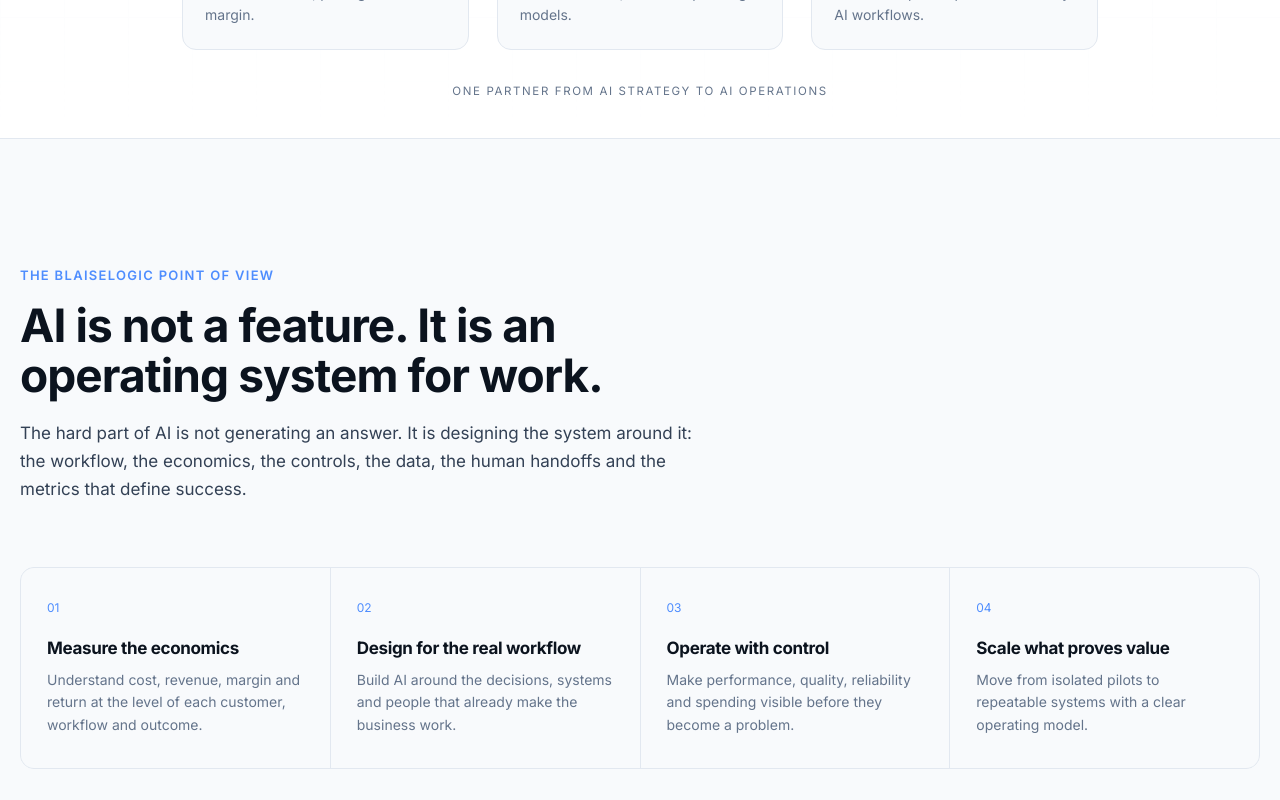
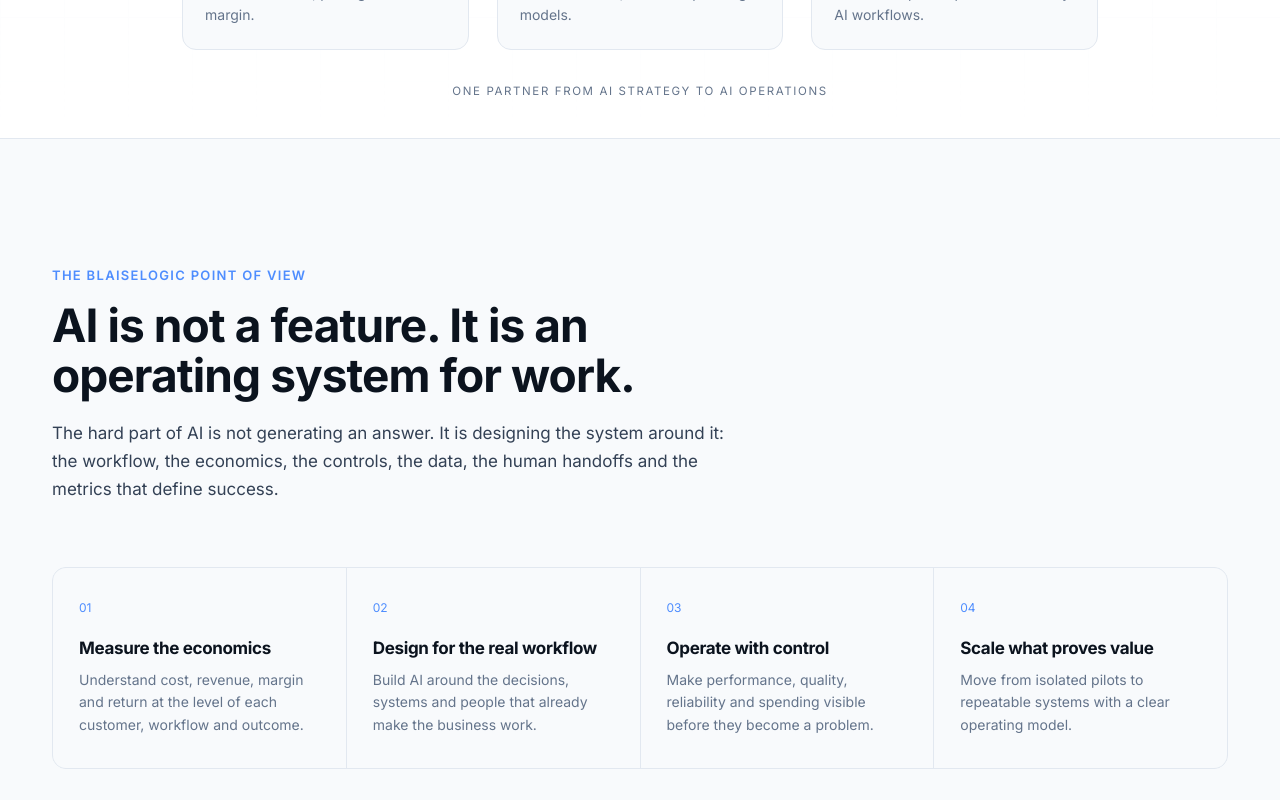
Before and after one commit to Harshit-tech9/blaislogic_frontend, a React (Vite) app: page / in a window 1280 px wide. Shown: the part 900-1700 px from the top of the page. Built offline with nearby package versions, Linux system fonts and the light colour scheme.

Commit message:
UI bug fixed

```diff
--- a/src/components/Capabilities.jsx
+++ b/src/components/Capabilities.jsx
@@ -22,8 +22,8 @@
   useReveal(cardsRef)
 
   return (
-    <section className="pov" id="company">
-      <div className="wrap section">
+    <section className="pov section" id="company">
+      <div className="wrap">
         <div className="section-head reveal" ref={headRef}>
           <div className="eyebrow">THE BLAISELOGIC POINT OF VIEW</div>
           <h2>AI is not a feature. It is an operating system for work.</h2>
--- a/src/components/Footer.jsx
+++ b/src/components/Footer.jsx
@@ -7,7 +7,7 @@
         <div className="footer-grid">
           <div>
             <a href="#top" style={{display:'inline-block', marginBottom:'14px'}}>
-              <img src="assets/Blaiselogic_lbg.png" alt="Blaiselogic" style={{maxWidth:'150px', maxHeight:'40px', objectFit:'contain', mixBlendMode:'multiply'}} />
+              <img src="/assets/Blaiselogic_lbg.png" alt="Blaiselogic" style={{maxWidth:'150px', maxHeight:'40px', objectFit:'contain', mixBlendMode:'multiply'}} />
             </a>
             <p style={{color:'var(--ink-faint)', fontSize:'14.5px', maxWidth:'220px'}}>Make AI work as a business.</p>
           </div>
--- a/src/components/Header.jsx
+++ b/src/components/Header.jsx
@@ -36,7 +36,7 @@
       <header className={`site${scrolled ? ' scrolled' : ''}`}>
         <div className="nav-inner">
           <a href="#top" className="brand">
-            <img src="assets/Blaiselogic_lbg.png" alt="Blaiselogic" />
+            <img src="/assets/Blaiselogic_lbg.png" alt="Blaiselogic" />
           </a>
           <nav className="main-nav" aria-label="Primary">
             <a href="#metricai">MetricAI</a>
@@ -63,7 +63,7 @@
       <div className={`mobile-nav${mobileOpen ? ' open' : ''}`}>
         <div className="top">
           <a href="#top" className="brand" onClick={() => setMobileOpen(false)}>
-            <img src="assets/Blaiselogic_lbg.png" alt="Blaiselogic" />
+            <img src="/assets/Blaiselogic_lbg.png" alt="Blaiselogic" />
           </a>
           <button className="close-x" onClick={() => setMobileOpen(false)} aria-label="Close menu">
             <svg width="16" height="16" viewBox="0 0 24 24" fill="none" stroke="currentColor" strokeWidth="2"><path d="M18 6 6 18M6 6l12 12"/></svg>
--- a/src/index.css
+++ b/src/index.css
@@ -205,7 +205,7 @@
 }
 .mobile-nav.open{ transform: translateY(0); }
 .mobile-nav .top{ display:flex; justify-content:space-between; align-items:center; margin-bottom: 48px; }
-.mobile-nav a{ font-family: var(--font-display); font-size: 32px; padding: 14px 0; border-bottom:1px solid var(--line); display: block; }
+.mobile-nav nav a{ font-family: var(--font-display); font-size: 32px; padding: 14px 0; border-bottom:1px solid var(--line); display: block; }
 .mobile-nav .ctas{ margin-top:auto; display:flex; flex-direction:column; gap:12px; }
 .close-x{ width:38px;height:38px;border-radius:999px;border:1px solid var(--line-strong); display:flex;align-items:center;justify-content:center; background:var(--surface); }
 
```
Also changed, not shown: 4 other files (tests, documents, lock files or other folders).
